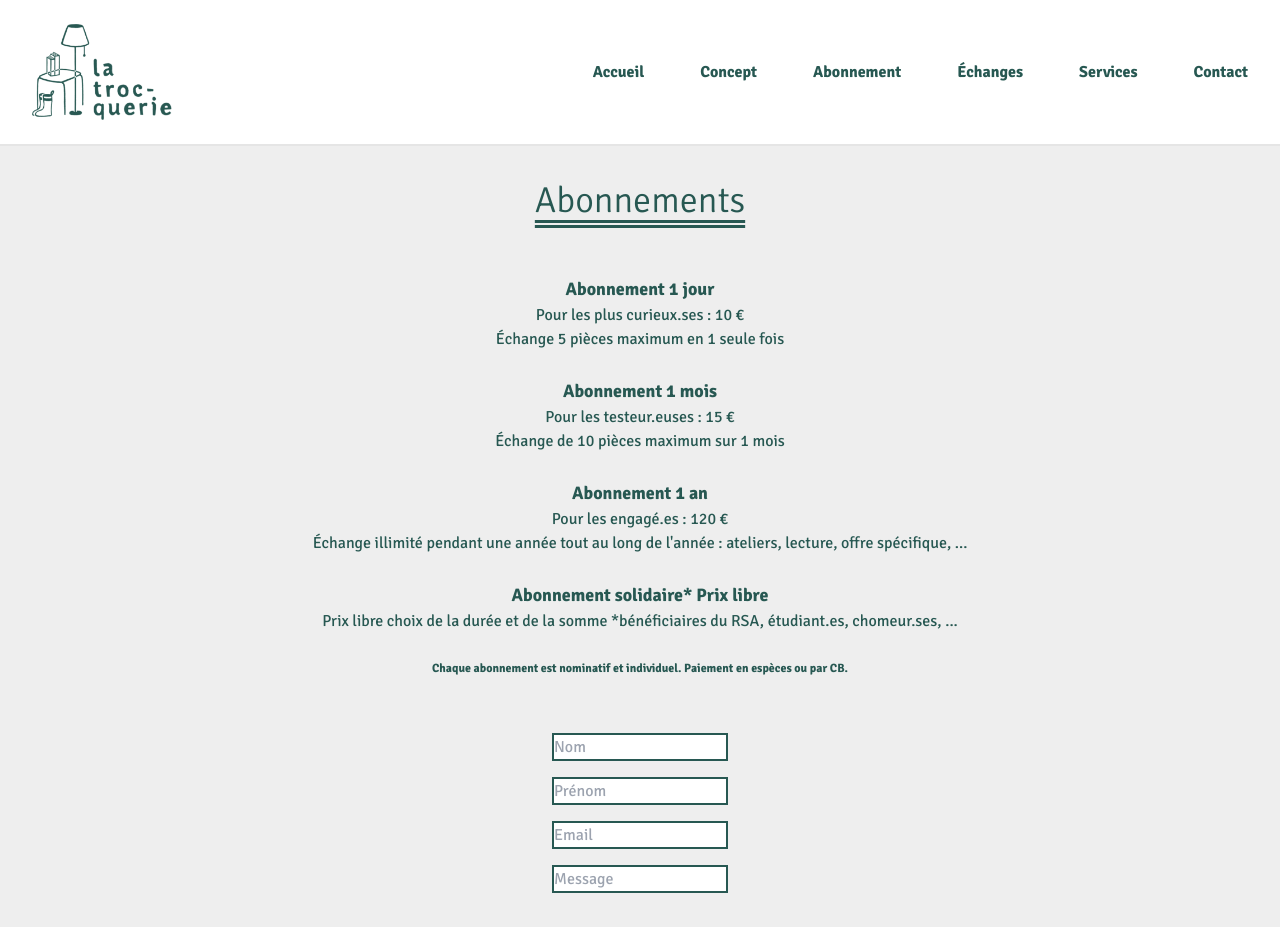
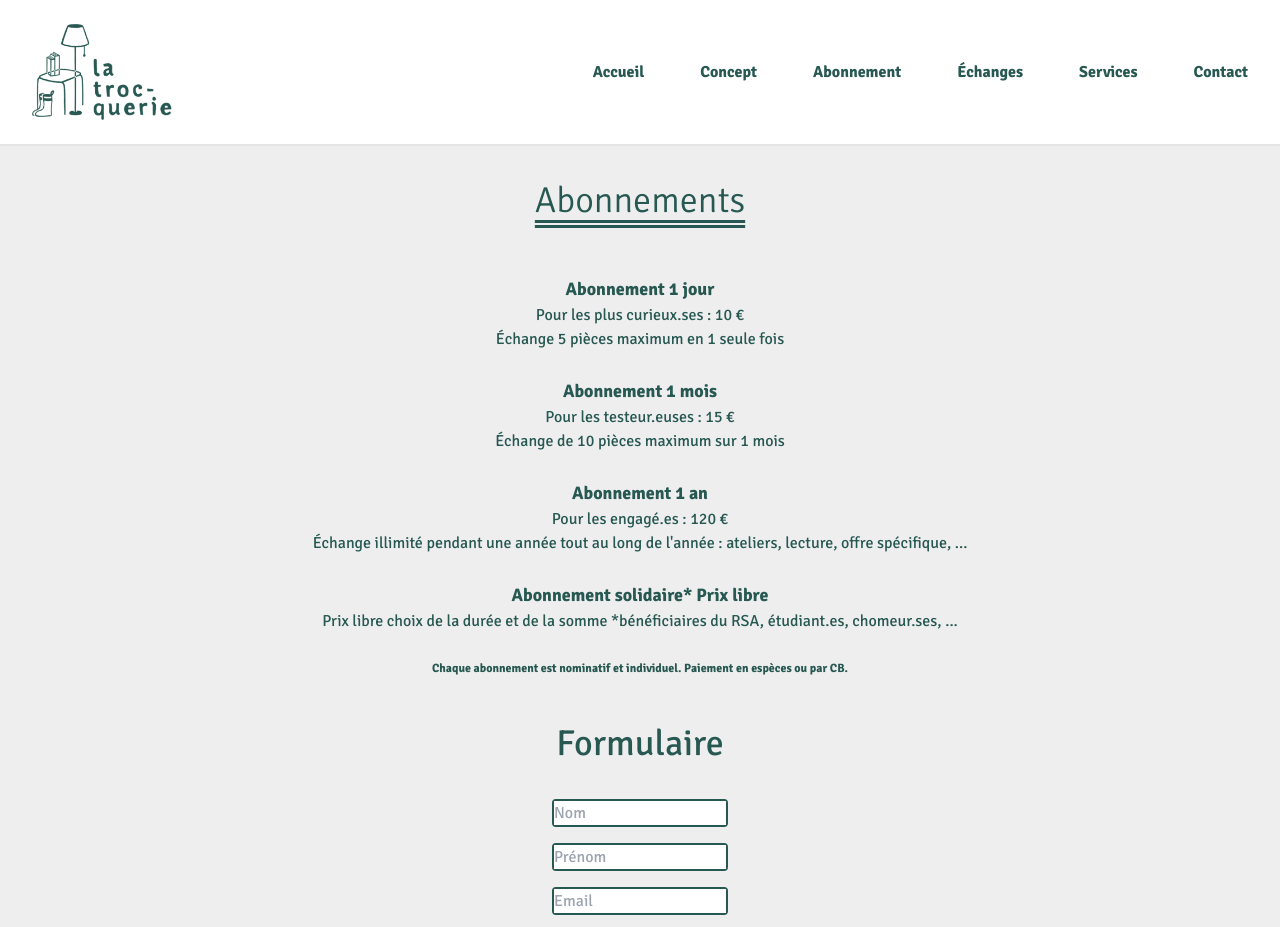
Before and after one commit to anarkhya/React-Dynamic-Components, a React (Create React App) app: page /abonnement in a window 1280 px wide. Shown: the top 927 px of the page. Built offline with nearby package versions, Linux system fonts and the light colour scheme.

Commit message:
ajout d'un titre formulaire et modification style

```diff
--- a/src/components/Formulaire.jsx
+++ b/src/components/Formulaire.jsx
@@ -1,11 +1,14 @@
 import React from "react";
 
-const Formulaire = () => {
+const Formulaire = ({ data }) => {
   return (
-    <div className="">
+    <div>
+      <div className="bg-gris_clair text-vert text-h1 text-center pt-3">
+        {data.titre}
+      </div>
       <div className="text-vert flex flex-col mb-4 items-center bg-gris_clair">
         <form className="flex flex-col my-5">
-          <label className="m-2 border-2 border-vert" htmlFor="nom">
+          <label className="m-2 border-2 border-vert rounded" htmlFor="nom">
             <input
               className=""
               type="text"
@@ -14,13 +17,13 @@ const Formulaire = () => {
               placeholder="Nom"
             />
           </label>
-          <label className="m-2 border-vert border-2" htmlFor="Prénom">
+          <label className="m-2 border-vert border-2 rounded" htmlFor="Prénom">
             <input type="text" name="Prénom" id="Prénom" placeholder="Prénom" />
           </label>
-          <label className="m-2 border-vert border-2" htmlFor="Email">
+          <label className="m-2 border-vert border-2 rounded" htmlFor="Email">
             <input type="text" name="Email" id="Email" placeholder="Email" />
           </label>
-          <label className="m-2 border-vert border-2" htmlFor="Message">
+          <label className="m-2 border-vert border-2 rounded" htmlFor="Message">
             <input
               type="text"
               name="Message"
--- a/src/data/Abonnement.jsx
+++ b/src/data/Abonnement.jsx
@@ -40,7 +40,8 @@ const AbonnementData = [
   {
     component: "formulaire",
     data: {
-      name: "test",
+      titre: "Formulaire",
+      name: "",
     },
   },
 ];
```
